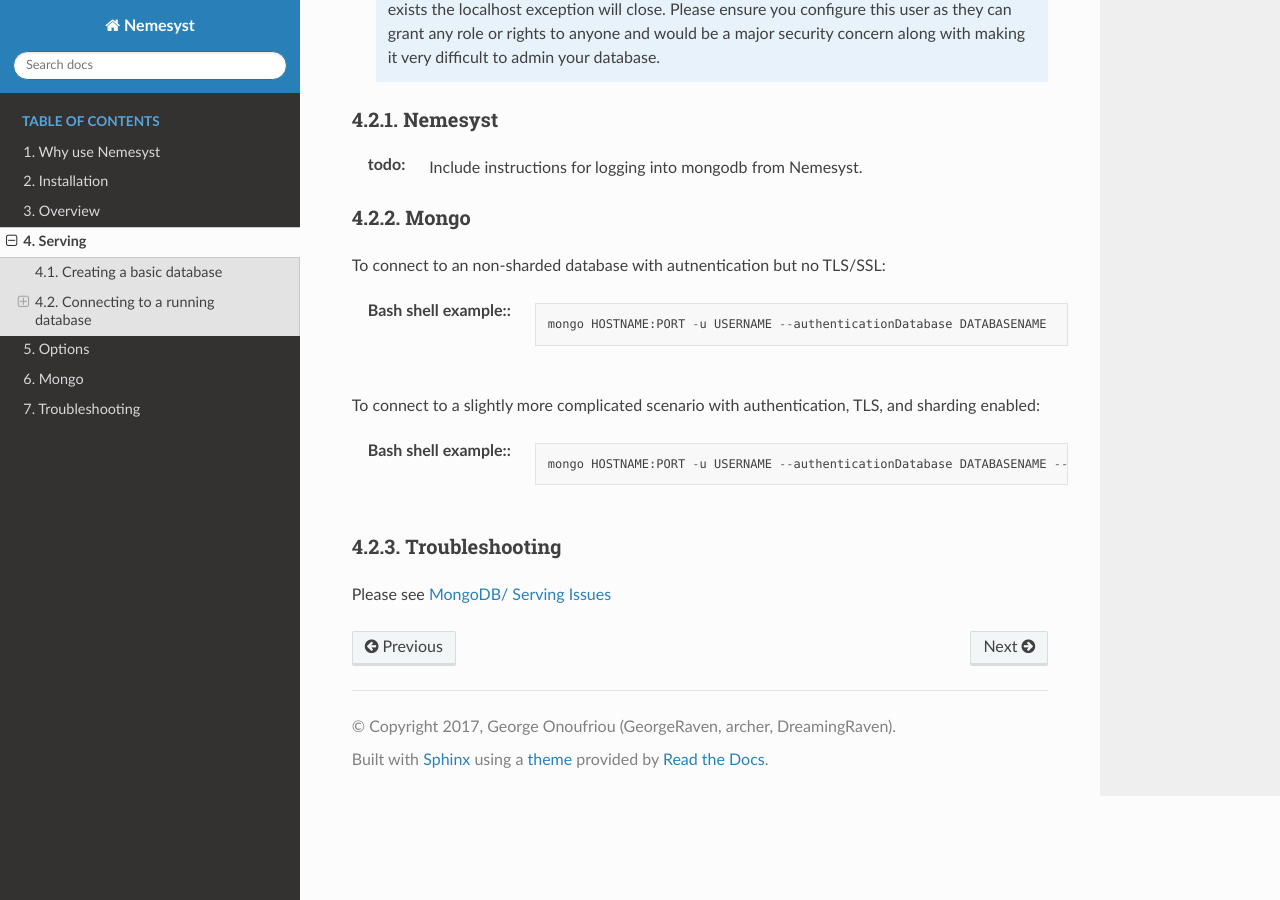
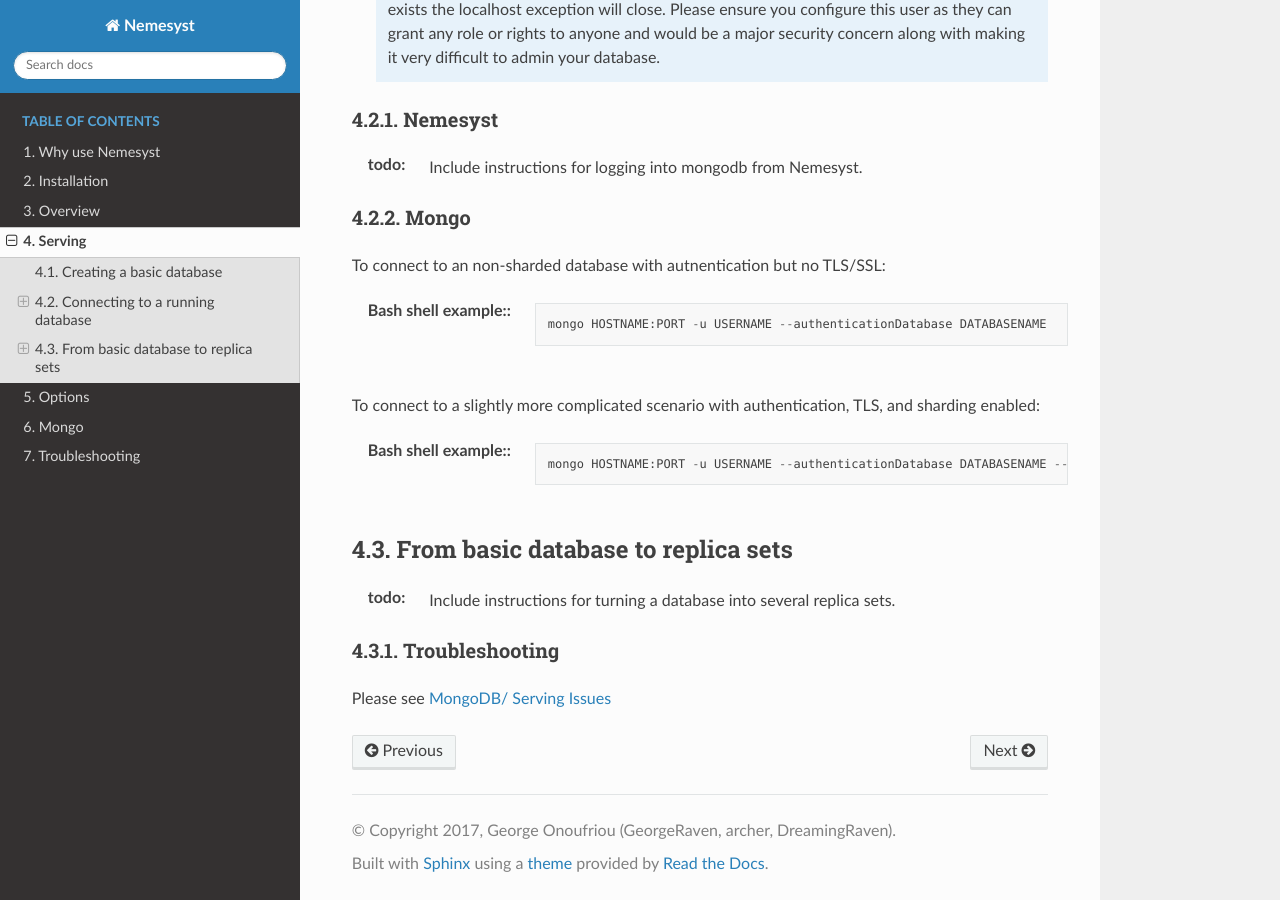
Before and after one commit to DreamingRaven/nemesyst, a Sphinx documentation site: the page built from docs/source/serving.rst, in a window 1280 px wide and 900 px high, scrolled down 968 px. Built offline with Sphinx 7.4.7 and the Read the Docs theme 2.0.0, drawn with Linux system fonts in a browser that asks for light colours; the version number could not be read and is left out.

Commit message:
Added new subsection
only todo

```diff
--- a/docs/source/serving.rst
+++ b/docs/source/serving.rst
@@ -56,6 +56,13 @@ To connect to a slightly more complicated scenario with authentication, TLS, and
 
       mongo HOSTNAME:PORT -u USERNAME --authenticationDatabase DATABASENAME --tls --tlsCAFile PATHTOCAFILE --tlsCertificateKeyFile PATHTOCERTKEYFILE
 
+From basic database to replica sets
++++++++++++++++++++++++++++++++++++
+
+:todo:
+
+  Include instructions for turning a database into several replica sets.
+
 Troubleshooting
 ---------------
 
```
